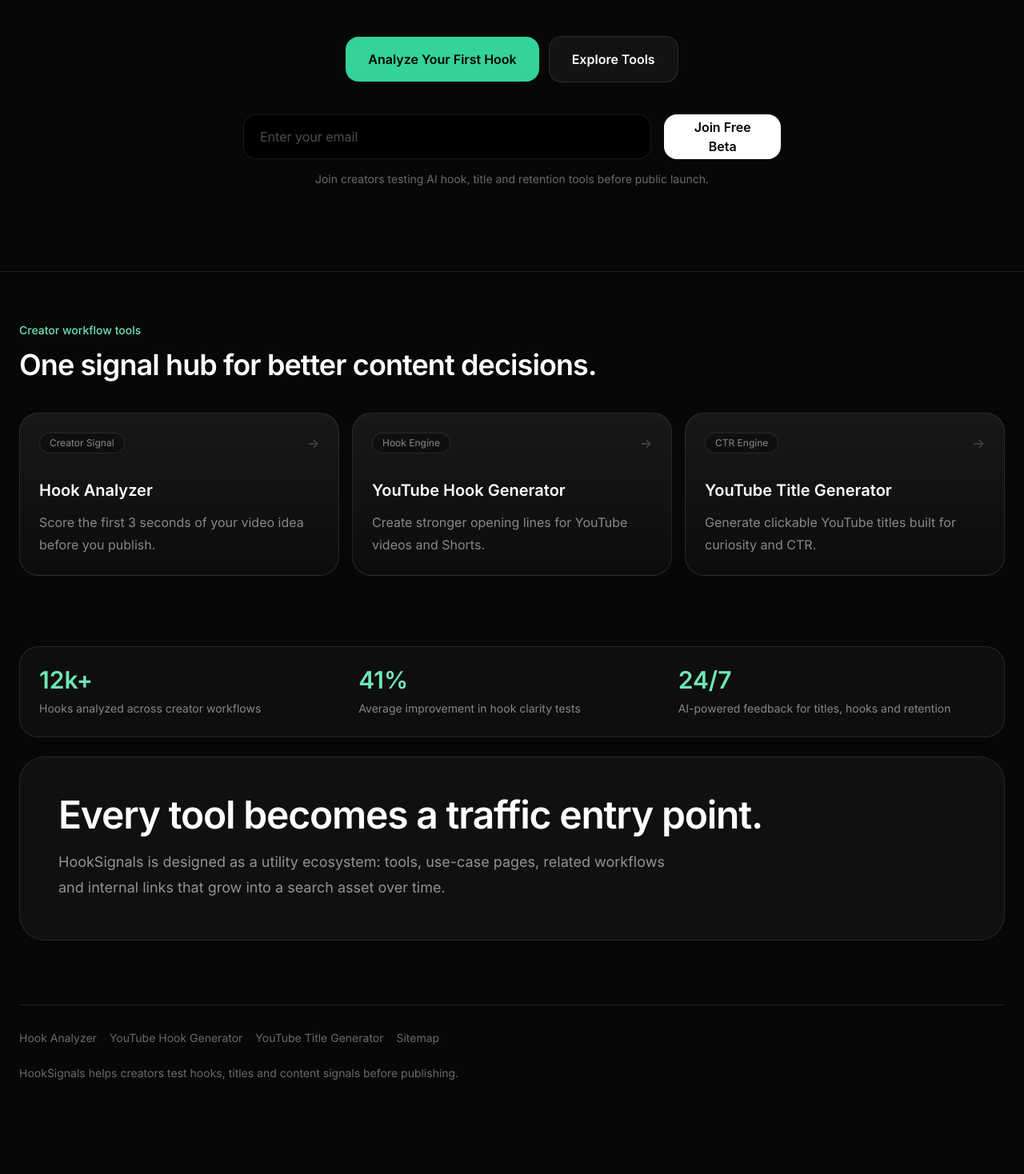
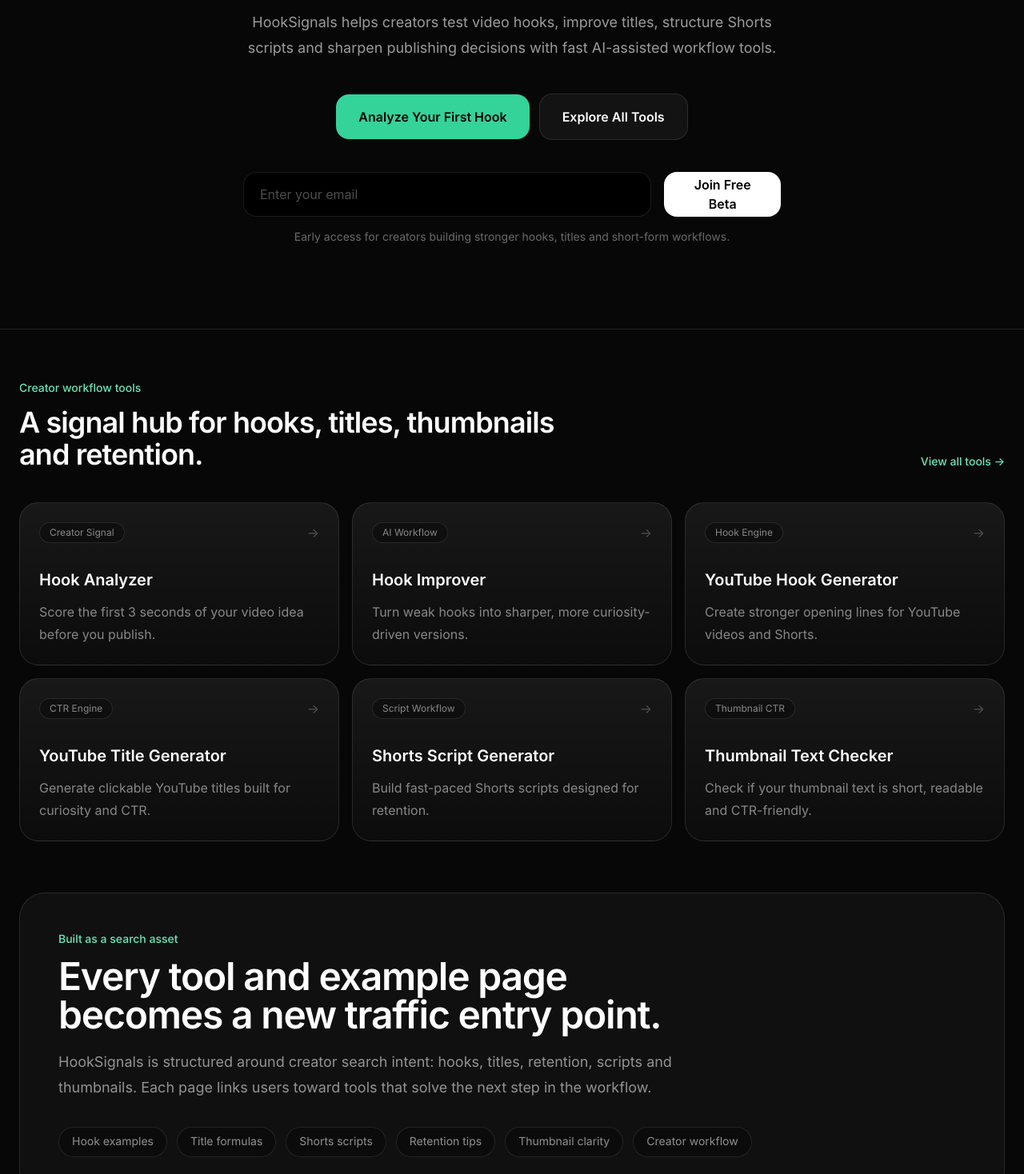
Before and after one commit to ValeBid/-hooksignals-site, a Next.js app: page / in a window 1280 px wide. Shown: the part 449-1917 px from the top of the page at 80% size. Before the commit the page ends 1842 px from the top, so only its background shows below. Built offline with nearby package versions, Linux system fonts and the light colour scheme.

Commit message:
Update page.tsx
upgrade homepage tool expansion

```diff
--- a/app/page.tsx
+++ b/app/page.tsx
@@ -4,6 +4,12 @@
     desc: "Score the first 3 seconds of your video idea before you publish.",
     tag: "Creator Signal",
     href: "/hook-analyzer",
+  },
+  {
+    name: "Hook Improver",
+    desc: "Turn weak hooks into sharper, more curiosity-driven versions.",
+    tag: "AI Workflow",
+    href: "/hook-improver",
   },
   {
     name: "YouTube Hook Generator",
@@ -17,12 +23,35 @@
     tag: "CTR Engine",
     href: "/youtube-title-generator",
   },
+  {
+    name: "Shorts Script Generator",
+    desc: "Build fast-paced Shorts scripts designed for retention.",
+    tag: "Script Workflow",
+    href: "/shorts-script-generator",
+  },
+  {
+    name: "Thumbnail Text Checker",
+    desc: "Check if your thumbnail text is short, readable and CTR-friendly.",
+    tag: "Thumbnail CTR",
+    href: "/thumbnail-text-checker",
+  },
+];
+
+const clusters = [
+  "Hook examples",
+  "Title formulas",
+  "Shorts scripts",
+  "Retention tips",
+  "Thumbnail clarity",
+  "Creator workflow",
 ];
 
 export default function Home() {
   return (
     <main className="min-h-screen bg-[#070708] text-white">
       <section className="relative overflow-hidden border-b border-white/10">
+        <div className="absolute inset-0 bg-[radial-gradient(circle_at_top,#123a2c_0%,transparent_34%),radial-gradient(circle_at_70%_10%,#1f2937_0%,transparent_30%)] opacity-70" />
+
         <div className="relative mx-auto max-w-7xl px-6 py-6">
           <nav className="flex items-center justify-between">
             <a href="/" className="flex items-center gap-3">
@@ -33,6 +62,12 @@
                 HookSignals
               </span>
             </a>
+
+            <div className="hidden items-center gap-6 text-sm text-white/50 md:flex">
+              <a href="/tools">Tools</a>
+              <a href="/viral-hook-examples">Examples</a>
+              <a href="/viewer-retention-tips">Retention</a>
+            </div>
 
             <a
               href="/hook-analyzer"
@@ -45,17 +80,17 @@
           <div className="mx-auto max-w-4xl pb-20 pt-24 text-center">
             <div className="mx-auto mb-6 inline-flex items-center gap-2 rounded-full border border-white/10 bg-white/5 px-4 py-2 text-sm text-white/70">
               <span className="h-2 w-2 rounded-full bg-emerald-400" />
-              Built for creators who want better signals before publishing
+              AI creator workflow tools for better content decisions
             </div>
 
             <h1 className="text-5xl font-semibold tracking-tight md:text-7xl">
-              Optimize every hook, title and clip before it goes live.
+              Improve hooks, titles and retention before you publish.
             </h1>
 
             <p className="mx-auto mt-6 max-w-2xl text-lg leading-8 text-white/60">
-              HookSignals gives creators fast AI-powered feedback on hooks,
-              titles, thumbnails, scripts and visibility signals in one clean
-              workflow.
+              HookSignals helps creators test video hooks, improve titles,
+              structure Shorts scripts and sharpen publishing decisions with
+              fast AI-assisted workflow tools.
             </p>
 
             <div className="mt-10 flex flex-col items-center justify-center gap-3 sm:flex-row">
@@ -67,10 +102,10 @@
               </a>
 
               <a
-                href="#tools"
+                href="/tools"
                 className="w-full rounded-2xl border border-white/10 bg-white/5 px-7 py-4 font-semibold text-white sm:w-auto"
               >
-                Explore Tools
+                Explore All Tools
               </a>
             </div>
 
@@ -87,21 +122,27 @@
             </div>
 
             <p className="mt-4 text-sm text-white/40">
-              Join creators testing AI hook, title and retention tools before
-              public launch.
+              Early access for creators building stronger hooks, titles and
+              short-form workflows.
             </p>
           </div>
         </div>
       </section>
 
       <section id="tools" className="mx-auto max-w-7xl px-6 py-16">
-        <div className="mb-10">
-          <p className="mb-3 text-sm font-medium text-emerald-300">
-            Creator workflow tools
-          </p>
-          <h2 className="text-3xl font-semibold tracking-tight md:text-4xl">
-            One signal hub for better content decisions.
-          </h2>
+        <div className="mb-10 flex flex-col justify-between gap-4 md:flex-row md:items-end">
+          <div>
+            <p className="mb-3 text-sm font-medium text-emerald-300">
+              Creator workflow tools
+            </p>
+            <h2 className="max-w-2xl text-3xl font-semibold tracking-tight md:text-4xl">
+              A signal hub for hooks, titles, thumbnails and retention.
+            </h2>
+          </div>
+
+          <a href="/tools" className="text-sm font-medium text-emerald-300">
+            View all tools →
+          </a>
         </div>
 
         <div className="grid gap-4 md:grid-cols-2 lg:grid-cols-3">
@@ -126,57 +167,51 @@
           ))}
         </div>
       </section>
-            <section className="mx-auto max-w-7xl px-6 py-6">
-        <div className="grid gap-4 rounded-3xl border border-white/10 bg-white/[0.03] p-6 md:grid-cols-3">
-          <div>
-            <p className="text-3xl font-semibold text-emerald-300">12k+</p>
-            <p className="mt-2 text-sm text-white/50">
-              Hooks analyzed across creator workflows
-            </p>
-          </div>
 
-          <div>
-            <p className="text-3xl font-semibold text-emerald-300">41%</p>
-            <p className="mt-2 text-sm text-white/50">
-              Average improvement in hook clarity tests
-            </p>
-          </div>
-
-          <div>
-            <p className="text-3xl font-semibold text-emerald-300">24/7</p>
-            <p className="mt-2 text-sm text-white/50">
-              AI-powered feedback for titles, hooks and retention
-            </p>
-          </div>
-        </div>
-      </section>
-
-      <section className="mx-auto max-w-7xl px-6 pb-20">
+      <section className="mx-auto max-w-7xl px-6 pb-16">
         <div className="rounded-[32px] border border-white/10 bg-white/[0.04] p-8 md:p-12">
-          <h2 className="text-3xl font-semibold tracking-tight md:text-5xl">
-            Every tool becomes a traffic entry point.
+          <p className="mb-3 text-sm font-medium text-emerald-300">
+            Built as a search asset
+          </p>
+          <h2 className="max-w-3xl text-3xl font-semibold tracking-tight md:text-5xl">
+            Every tool and example page becomes a new traffic entry point.
           </h2>
 
           <p className="mt-5 max-w-3xl text-lg leading-8 text-white/55">
-            HookSignals is designed as a utility ecosystem: tools, use-case
-            pages, related workflows and internal links that grow into a search
-            asset over time.
+            HookSignals is structured around creator search intent: hooks,
+            titles, retention, scripts and thumbnails. Each page links users
+            toward tools that solve the next step in the workflow.
           </p>
+
+          <div className="mt-8 flex flex-wrap gap-3">
+            {clusters.map((cluster) => (
+              <span
+                key={cluster}
+                className="rounded-full border border-white/10 bg-black/30 px-4 py-2 text-sm text-white/55"
+              >
+                {cluster}
+              </span>
+            ))}
+          </div>
         </div>
       </section>
 
       <footer className="mx-auto max-w-7xl px-6 pb-10 text-sm text-white/40">
         <div className="border-t border-white/10 pt-8">
           <div className="flex flex-wrap gap-4">
+            <a href="/tools">All Tools</a>
             <a href="/hook-analyzer">Hook Analyzer</a>
+            <a href="/hook-improver">Hook Improver</a>
             <a href="/youtube-hook-generator">YouTube Hook Generator</a>
             <a href="/youtube-title-generator">YouTube Title Generator</a>
+            <a href="/shorts-script-generator">Shorts Script Generator</a>
+            <a href="/thumbnail-text-checker">Thumbnail Text Checker</a>
             <a href="/sitemap.xml">Sitemap</a>
           </div>
 
           <p className="mt-6">
-            HookSignals helps creators test hooks, titles and content signals
-            before publishing.
+            HookSignals helps creators test hooks, titles, scripts and content
+            signals before publishing.
           </p>
         </div>
       </footer>
```
